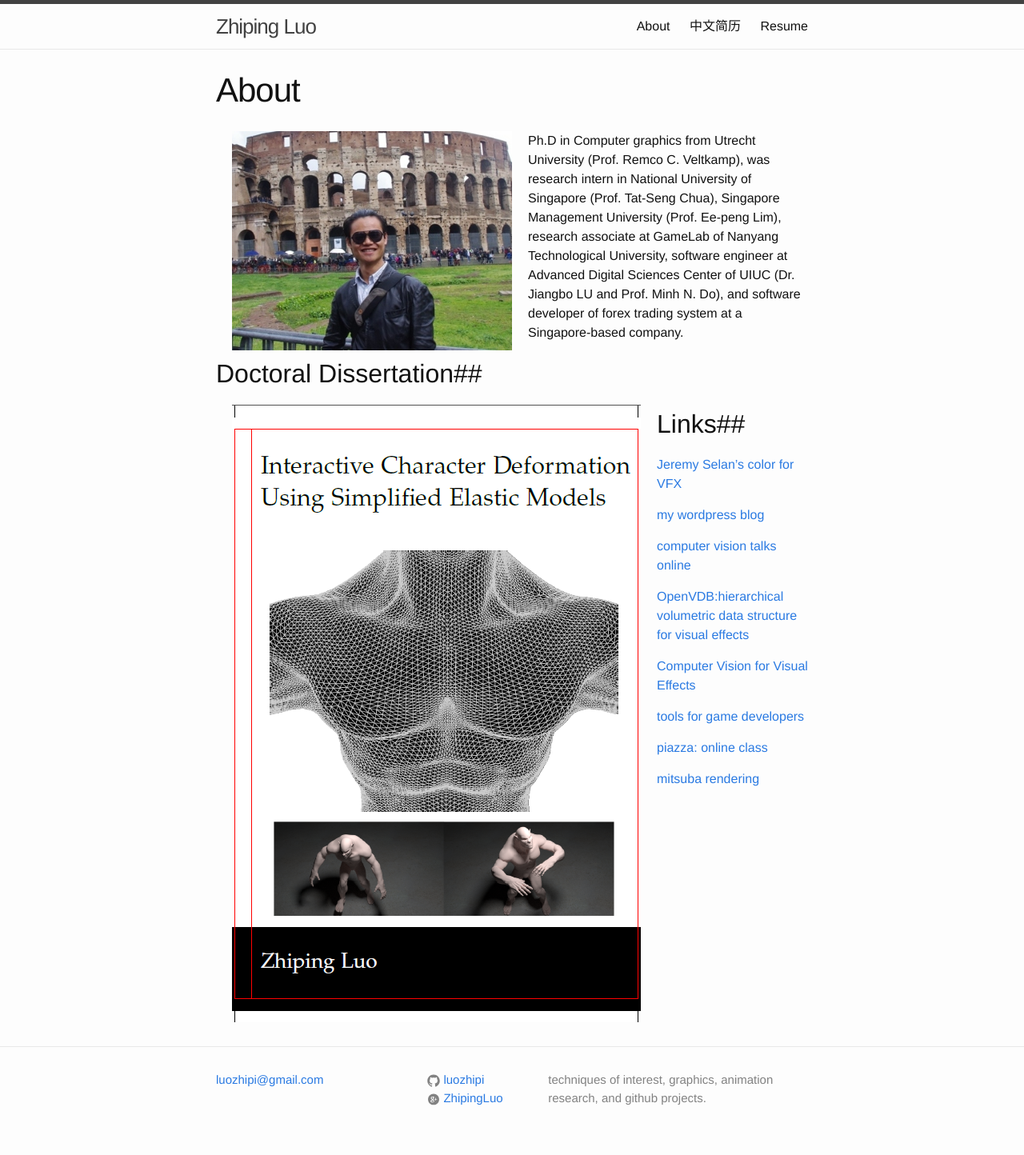
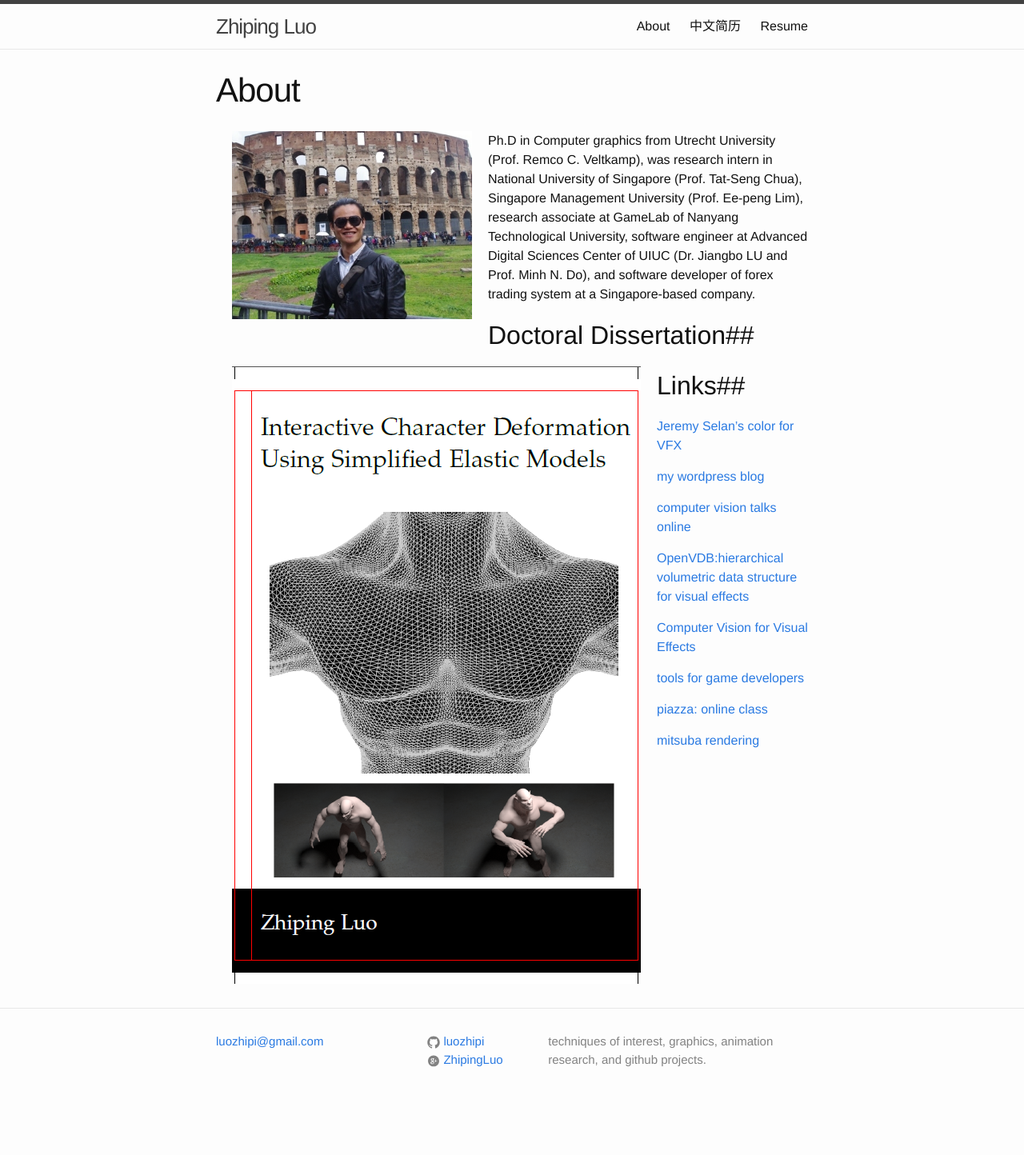
Before and after one commit to luozhipi/luozhipi.github.io, a Jekyll site: the page built from about.md, in a window 1280 px wide. Shown: the whole page at 80% size. Built offline with Jekyll 4.4.1, drawn with Linux system fonts in a browser that asks for light colours; after the commit the page ends 1396 px from its top, so only the background shows below that.

Commit message:
Update about.md

```diff
--- a/about.md
+++ b/about.md
@@ -4,7 +4,7 @@ title: About
 permalink: /about/
 ---
 <p>
-<img src="http://luozhipi.github.io/photo02.jpg" alt="me" title="" align="left" hspace="20" width = "350">
+<img src="http://luozhipi.github.io/photo02.jpg" alt="me" title="" align="left" hspace="20" width = "300">
 Ph.D in Computer graphics from Utrecht University (Prof. Remco C. Veltkamp), was research intern in National University of Singapore (Prof. Tat-Seng Chua), Singapore Management University (Prof. Ee-peng Lim), research associate at GameLab of Nanyang Technological University, software engineer at Advanced Digital Sciences Center of UIUC (Dr. Jiangbo LU and Prof. Minh N. Do), and software developer of forex trading system at a Singapore-based company.
 </p>
 
```
